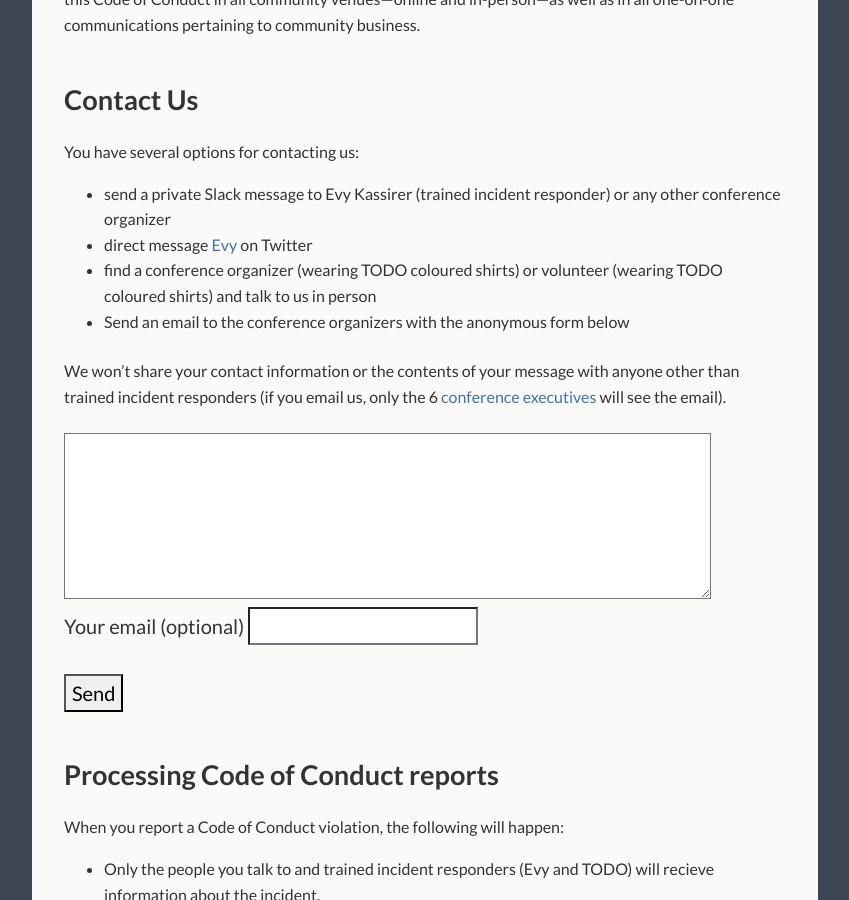
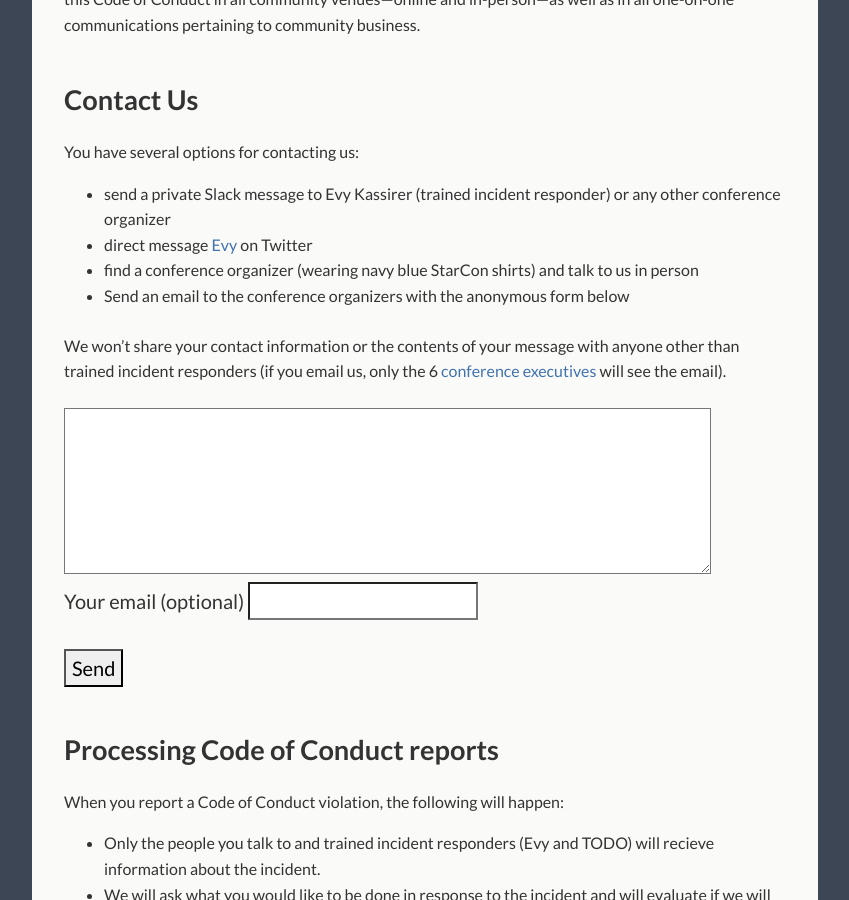
Before and after one commit to StarConKW/starconkw.github.io, a Jekyll site: the page built from _pages/coc.md, in a window 1280 px wide and 900 px high, scrolled down 2276 px. Shown: the whole window, without its empty margins (215-1064 px from the left). Built offline with Jekyll 4.4.1, drawn with Linux system fonts in a browser that asks for light colours.

Commit message:
add exec shirt colour, take out volunteer since it's the same as speaker so that isn't helpful

```diff
--- a/_pages/coc.md
+++ b/_pages/coc.md
@@ -84,7 +84,7 @@ You have several options for contacting us:
 
 - send a private Slack message to Evy Kassirer (trained incident responder) or any other conference organizer
 - direct message [Evy](https://twitter.com/EvyKassirer) on Twitter
-- find a conference organizer (wearing TODO coloured shirts) or volunteer (wearing TODO coloured shirts) and talk to us in person
+- find a conference organizer (wearing navy blue StarCon shirts) and talk to us in person
 - Send an email to the conference organizers with the anonymous form below
 
 We won't share your contact information or the contents of your message with anyone other than trained incident responders (if you email us, only the 6 [conference executives](/#whos-running-this) will see the email).
```
